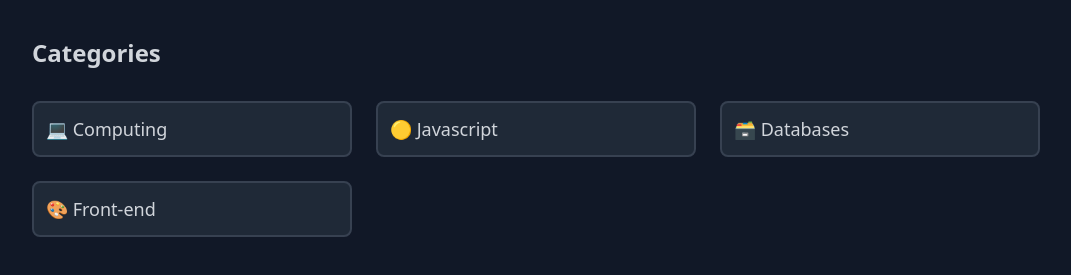
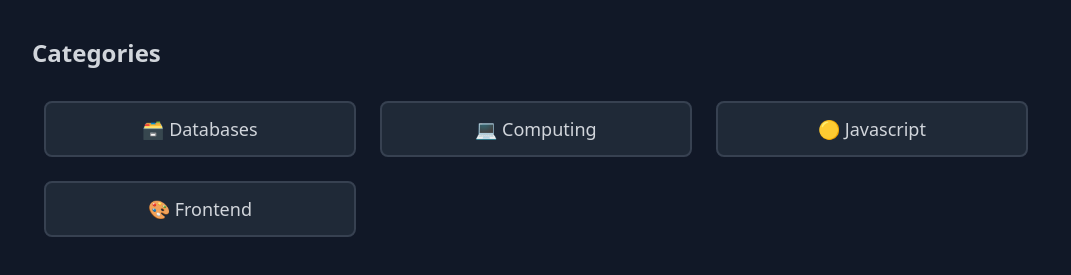
Before and after one commit to wassimbj/sfw, a Gatsby site: page / in a window 1280 px wide. Shown: the part 151-426 px from the top of the page, without its empty margins (104-1175 px from the left). Built offline with nearby package versions, Linux system fonts and the light colour scheme; Gatsby itself is replaced by a stand-in of ours.

Commit message:
got the categories

```diff
--- a/src/content/categories.json
+++ b/src/content/categories.json
@@ -1,6 +1,6 @@
 [
   {
-    "title": "Databases",
+    "title": "🗃️ Databases",
     "folder": "/categories/databases",
     "slug": "db",
     "author": "wassimbj",
@@ -8,7 +8,7 @@
     "createdAt": "2020-07-16"
   },
   {
-    "title": "Computing",
+    "title": "💻 Computing",
     "folder": "/categories/computing",
     "slug": "computing",
     "author": "wassimbj",
@@ -16,7 +16,7 @@
     "createdAt": "2020-07-16"
   },
   {
-    "title": "Javascript",
+    "title": "🟡 Javascript",
     "folder": "/categories/project-history",
     "slug": "js",
     "author": "wassimbj",
@@ -24,7 +24,7 @@
     "createdAt": "2020-07-16"
   },
   {
-    "title": "Front-end",
+    "title": "🎨 Frontend",
     "folder": "/categories/project-history",
     "slug": "frontend",
     "author": "wassimbj",
--- a/src/pages/category.js
+++ b/src/pages/category.js
@@ -1,16 +1,21 @@
 // import { Link } from "gatsby"
 import React from "react"
+import categories from '../content/categories.json';
 // import { Link } from "gatsby"
 
 import SEO from "../components/seo"
 
 export default function CategoryPage() {
+  const locSearch = window.location.search
+  const slug = locSearch.slice(locSearch.indexOf('?')+1)
+  const category = categories.filter((cat) => cat.slug === slug)[0];
+
   return (
     <div className="text-gray-300 max-w-screen-lg mx-auto">
-      <SEO title="Category" />
+      <SEO title={`${category.title}`} />
 
       <div className="mt-10 px-2">
-        <span className="block mb-5 font-semibold text-2xl"> BLA </span>
+        <span className="block mb-5 text-center font-semibold text-4xl text-gray-400">{category.title}</span>
 
         <div class="flex flex-wrap -mx-3 overflow-hidden">
         </div>
--- a/src/pages/index.js
+++ b/src/pages/index.js
@@ -1,5 +1,6 @@
 import { Link } from "gatsby"
-import React from "react"
+import React, { useState } from "react"
+import categories from '../content/categories.json';
 // import { Link } from "gatsby"
 
 import SEO from "../components/seo"
@@ -14,27 +15,16 @@ export default function IndexPage(){
       <div className="mt-10 px-2">
         <span className="block mb-5 font-semibold text-2xl"> Categories </span>
 
-        <div class="flex flex-wrap -mx-3 overflow-hidden">
-          <Link to="#" className="inline-block my-3 px-3 w-full overflow-hidden lg:w-1/3">
-           <div className="bg-gray-800 border-2 border-gray-700 rounded-lg p-3 hover:border-gray-900 transition">
-            <span className="font-medium text-lg"> 💻 Computing </span>
-           </div>
-          </Link>
-          <Link to="#" className="inline-block my-3 px-3 w-full overflow-hidden lg:w-1/3">
-           <div className="bg-gray-800 border-2 border-gray-700 rounded-lg p-3 hover:border-gray-900 transition">
-            <span className="font-medium text-lg"> 🟡 Javascript </span>
-           </div>
-          </Link>
-          <Link to="#" className="inline-block my-3 px-3 w-full overflow-hidden lg:w-1/3">
-           <div className="bg-gray-800 border-2 border-gray-700 rounded-lg p-3 hover:border-gray-900 transition">
-            <span className="font-medium text-lg"> 🗃️ Databases </span>
-           </div>
-          </Link>
-          <Link to="#" className="inline-block my-3 px-3 w-full overflow-hidden lg:w-1/3">
-           <div className="bg-gray-800 border-2 border-gray-700 rounded-lg p-3 hover:border-gray-900 transition">
-            <span className="font-medium text-lg"> 🎨 Front-end </span>
-           </div>
-          </Link>
+        <div class="flex flex-wrap overflow-hidden">
+          {
+            categories.map(cat => (
+              <Link to={`/category?${cat.slug}`} className="inline-block my-3 px-3 w-1/2 overflow-hidden md:w-1/3">
+                <div className="bg-gray-800 border-2 border-gray-700 rounded-lg p-3 hover:border-gray-900 transition text-center">
+                  <span className="font-medium text-lg">{cat.title}</span>
+                </div>
+              </Link>
+            ))
+          }
         </div>
       </div>
     </div>
```
